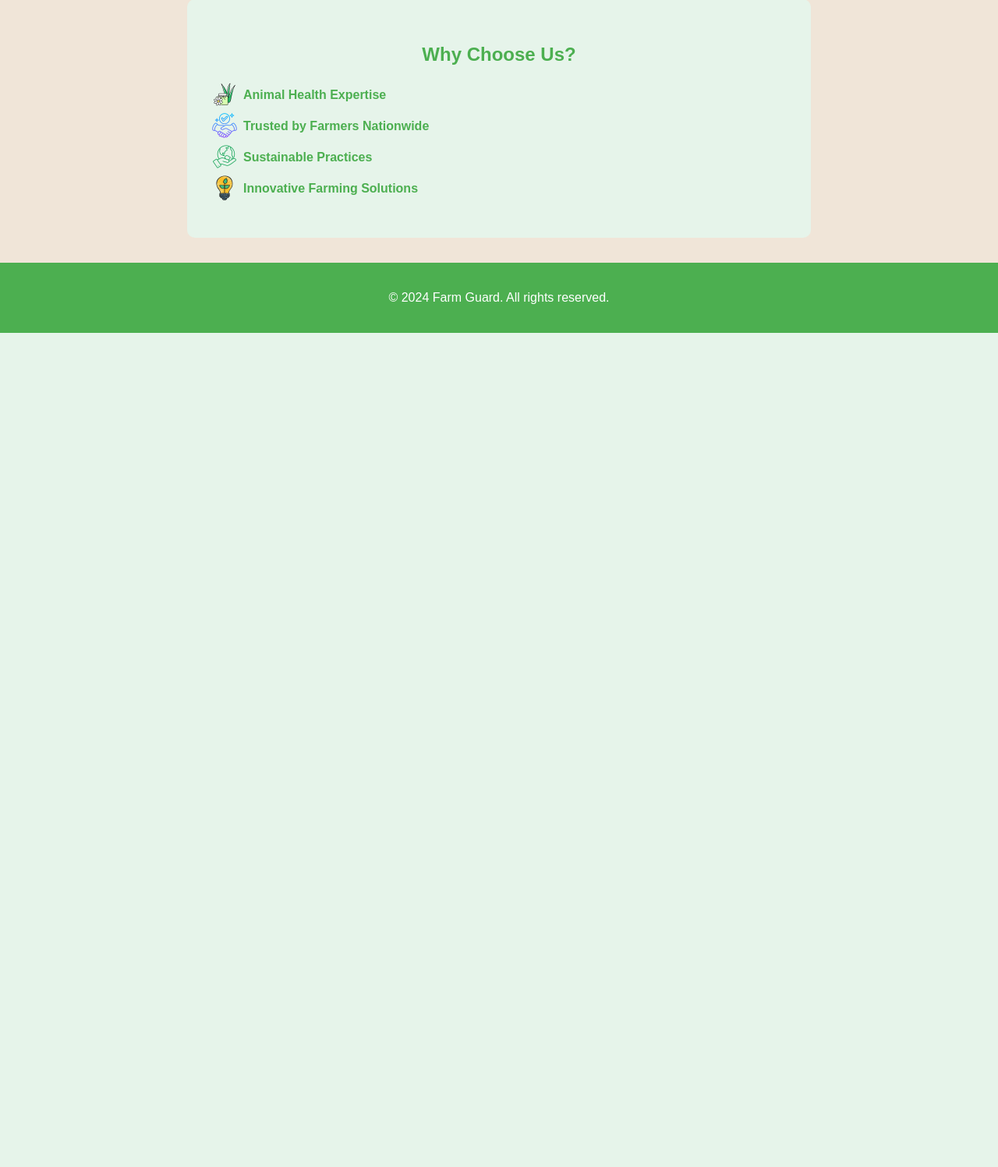
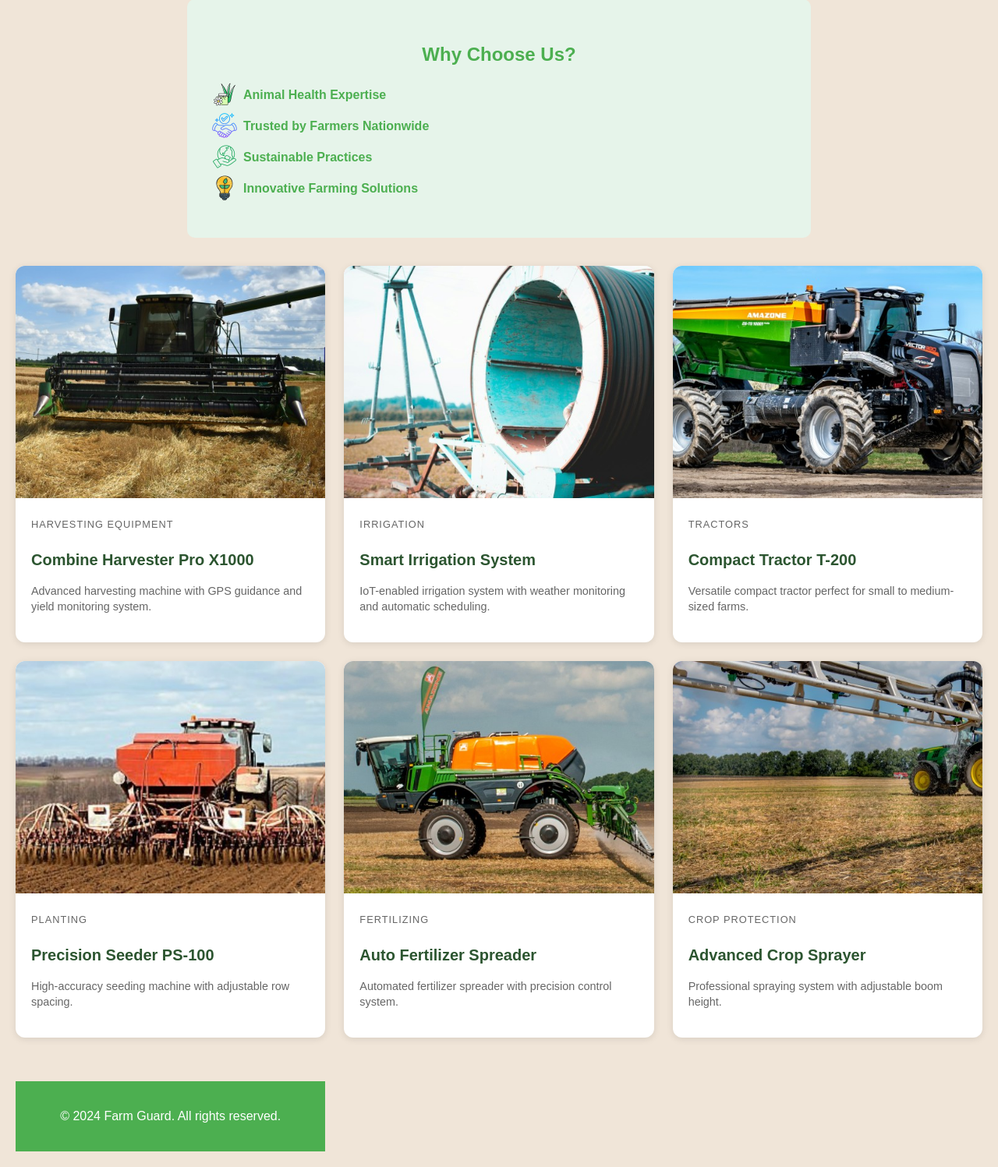
Before and after one commit to Pauline326/FarmGuard3_FinalProject, a PHP site: page / in a window 1280 px wide. Shown: the part 618-2115 px from the top of the page at 78% size. Before the commit the page ends 1045 px from the top, so only its background shows below. Run offline with PHP 8.4, Linux system fonts and the light colour scheme.

Commit message:
made few additions

```diff
--- a/css/styles.css
+++ b/css/styles.css
@@ -168,31 +168,24 @@ footer {
   }
 
   /* Product grid container */
-  .product-grid {
+.product-grid {
     max-width: 1400px;
     margin: 0 auto;
     display: grid;
-    grid-template-columns: repeat(1, 1fr);
+    grid-template-columns: repeat(1, 1fr);  /* 1 column on very small screens */
     gap: 24px;
     padding: 20px;
   }
 
   @media (min-width: 768px) {
     .product-grid {
-      grid-template-columns: repeat(2, 1fr);
+      grid-template-columns: repeat(3, 1fr);  /* 3 columns on medium screens and up */
     }
   }
 
-  @media (min-width: 1024px) {
-    .product-grid {
-      grid-template-columns: repeat(3, 1fr);
-    }
-  }
-
-  @media (min-width: 1280px) {
-    .product-grid {
-      grid-template-columns: repeat(4, 1fr);
-    }
+  /* To limit the grid to 2 rows, wrap only the first 6 products in the grid */
+  .product-grid .product-card:nth-child(n+7) {
+    display: none;  /* Hides products beyond the first 6 */
   }
 
   /* Product card styles */
--- a/index.html
+++ b/index.html
@@ -78,6 +78,97 @@
             <li><img src="images/innovation icon farmguard.png" alt="Innovation icon"> Innovative Farming Solutions</li>
         </ul>
     </section>
+    <div class="product-grid">
+        <!-- Product 1 -->
+        <div class="product-card">
+            <div class="image-container">
+                <img src="images/Combine Harvester.jpg" alt="Combine Harvester Pro X1000"/>
+            </div>
+            <div class="product-info">
+                <span class="category">Harvesting Equipment</span>
+                <h2 class="product-title">Combine Harvester Pro X1000</h2>
+                <p class="product-description">Advanced harvesting machine with GPS guidance and yield monitoring system.</p>
+                <div class="product-footer">
+
+
+                </div>
+            </div>
+        </div>
+
+        <!-- Product 2 -->
+        <div class="product-card">
+            <div class="image-container">
+                <img src="images/Irrigation.jpg" alt="Smart Irrigation System"/>
+            </div>
+            <div class="product-info">
+                <span class="category">Irrigation</span>
+                <h2 class="product-title">Smart Irrigation System</h2>
+                <p class="product-description">IoT-enabled irrigation system with weather monitoring and automatic scheduling.</p>
+                <div class="product-footer">
+
+                </div>
+            </div>
+        </div>
+
+        <!-- Product 3 -->
+        <div class="product-card">
+            <div class="image-container">
+                <img src="/images/Tractor.jpg" alt="Compact Tractor T-200"/>
+            </div>
+            <div class="product-info">
+                <span class="category">Tractors</span>
+                <h2 class="product-title">Compact Tractor T-200</h2>
+                <p class="product-description">Versatile compact tractor perfect for small to medium-sized farms.</p>
+                <div class="product-footer">
+
+                </div>
+            </div>
+        </div>
+
+        <!-- Product 4 -->
+        <div class="product-card">
+            <div class="image-container">
+                <img src="images/Pression Seeder.jpg" alt="Precision Seeder"/>
+            </div>
+            <div class="product-info">
+                <span class="category">Planting</span>
+                <h2 class="product-title">Precision Seeder PS-100</h2>
+                <p class="product-description">High-accuracy seeding machine with adjustable row spacing.</p>
+                <div class="product-footer">
+
+                </div>
+            </div>
+        </div>
+
+        <!-- Product 5 -->
+        <div class="product-card">
+            <div class="image-container">
+                <img src="images/Fertilizer Spreader.jpg" alt="Fertilizer Spreader"/>
+            </div>
+            <div class="product-info">
+                <span class="category">Fertilizing</span>
+                <h2 class="product-title">Auto Fertilizer Spreader</h2>
+                <p class="product-description">Automated fertilizer spreader with precision control system.</p>
+                <div class="product-footer">
+
+                </div>
+            </div>
+        </div>
+
+        <!-- Product 6 -->
+        <div class="product-card">
+            <div class="image-container">
+                <img src="images/Crop Sprayer.jpg" alt="Crop Sprayer"/>
+            </div>
+            <div class="product-info">
+                <span class="category">Crop Protection</span>
+                <h2 class="product-title">Advanced Crop Sprayer</h2>
+                <p class="product-description">Professional spraying system with adjustable boom height.</p>
+                <div class="product-footer">
+
+                </div>
+            </div>
+        </div>
 
     <!-- Footer Section -->
     <footer>
```
